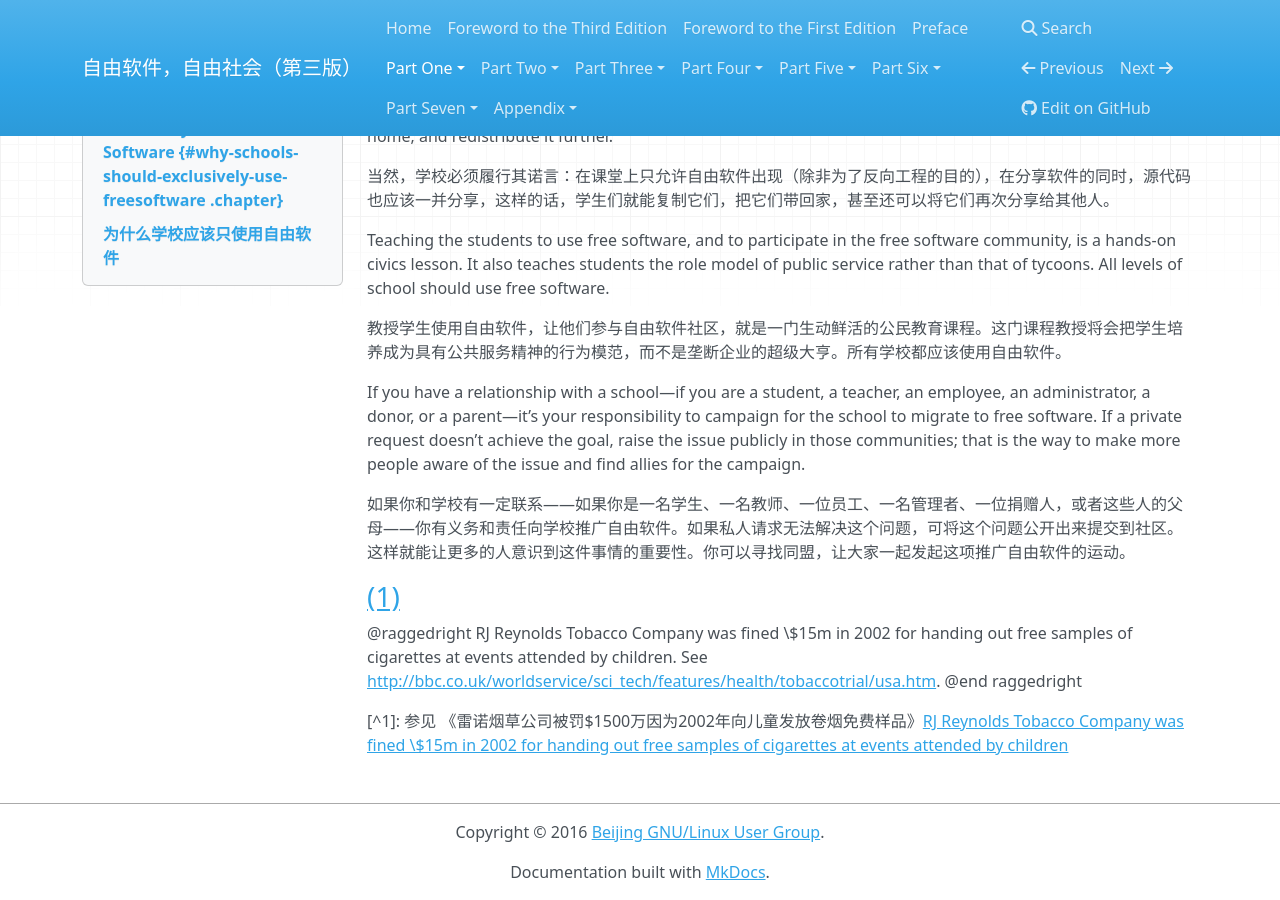
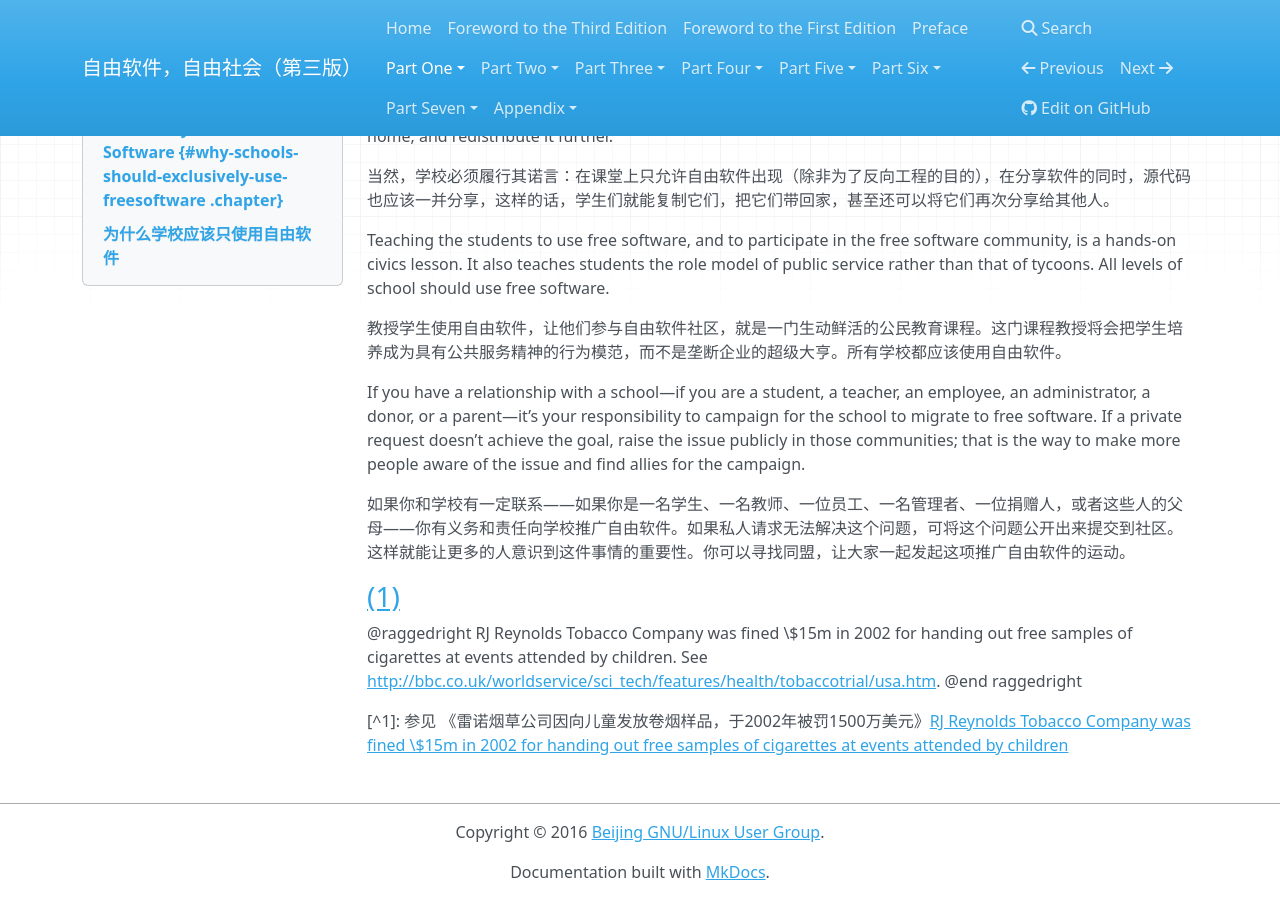
Before and after one commit to beijinglug/fsfs-zh, an MkDocs documentation site: the page built from docs/edu-schools.md, in a window 1280 px wide and 900 px high, scrolled down 2850 px. Built offline with MkDocs 1.6.1, drawn with Linux system fonts in a browser that asks for light colours; nearby versions of some CDN libraries; old or Windows-style settings are respelled for this version of MkDocs.

Commit message:
edu-schools.md: zhlint (auto, procrastination)

```diff
--- a/docs/edu-schools.md
+++ b/docs/edu-schools.md
@@ -151,4 +151,4 @@ See
 <http://bbc.co.uk/worldservice/sci_tech/features/health/tobaccotrial/usa.htm>.
 @end raggedright
 
-[^1]: 参见 《雷诺烟草公司被罚$1500万因为2002年向儿童发放卷烟免费样品》[RJ Reynolds Tobacco Company was fined \$15m in 2002 for handing out free samples of cigarettes at events attended by children](http://bbc.co.uk/worldservice/sci_tech/features/health/tobaccotrial/usa.htm)
+[^1]: 参见 《雷诺烟草公司因向儿童发放卷烟样品，于2002年被罚1500万美元》[RJ Reynolds Tobacco Company was fined \$15m in 2002 for handing out free samples of cigarettes at events attended by children](http://bbc.co.uk/worldservice/sci_tech/features/health/tobaccotrial/usa.htm)
```
